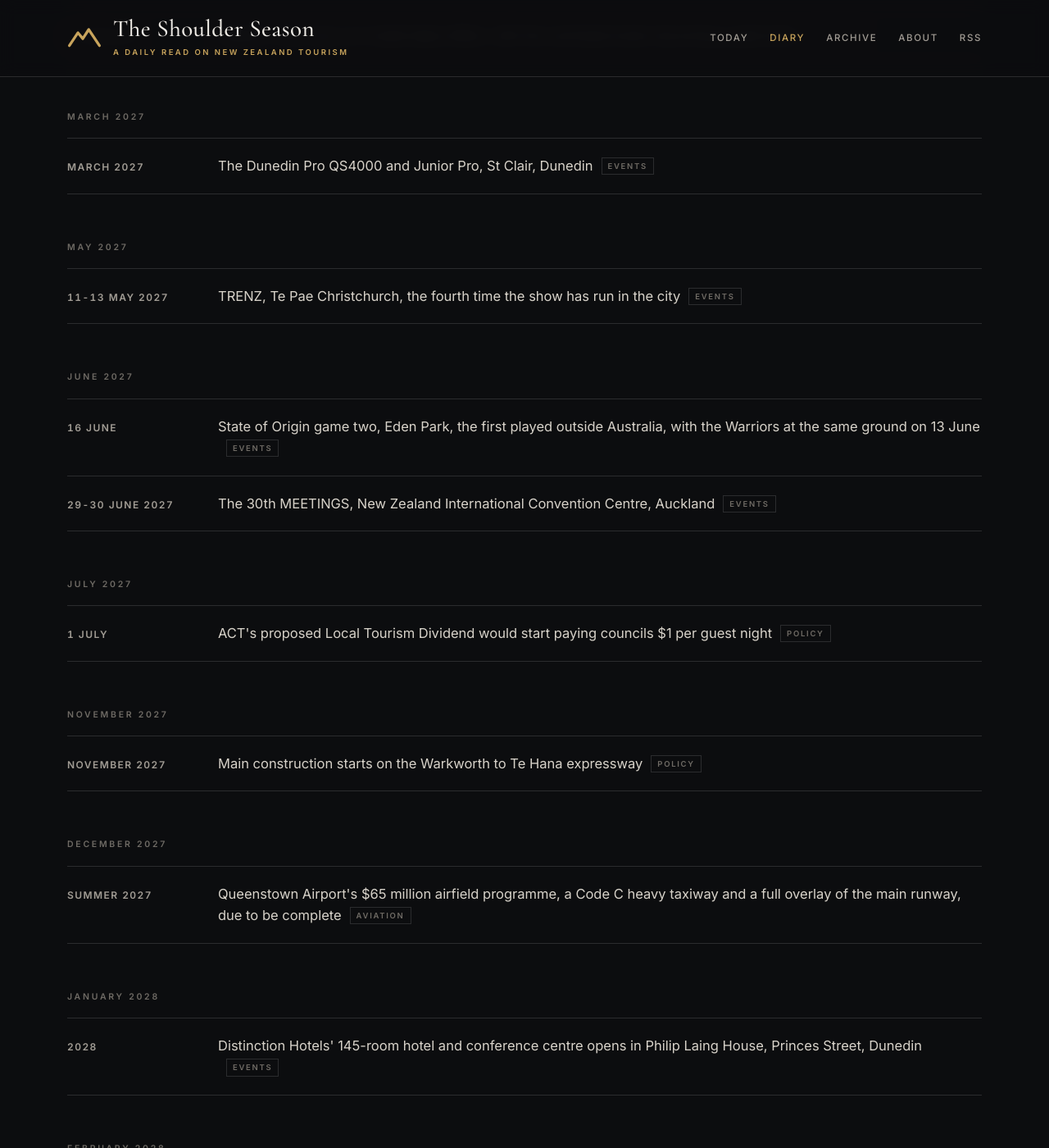
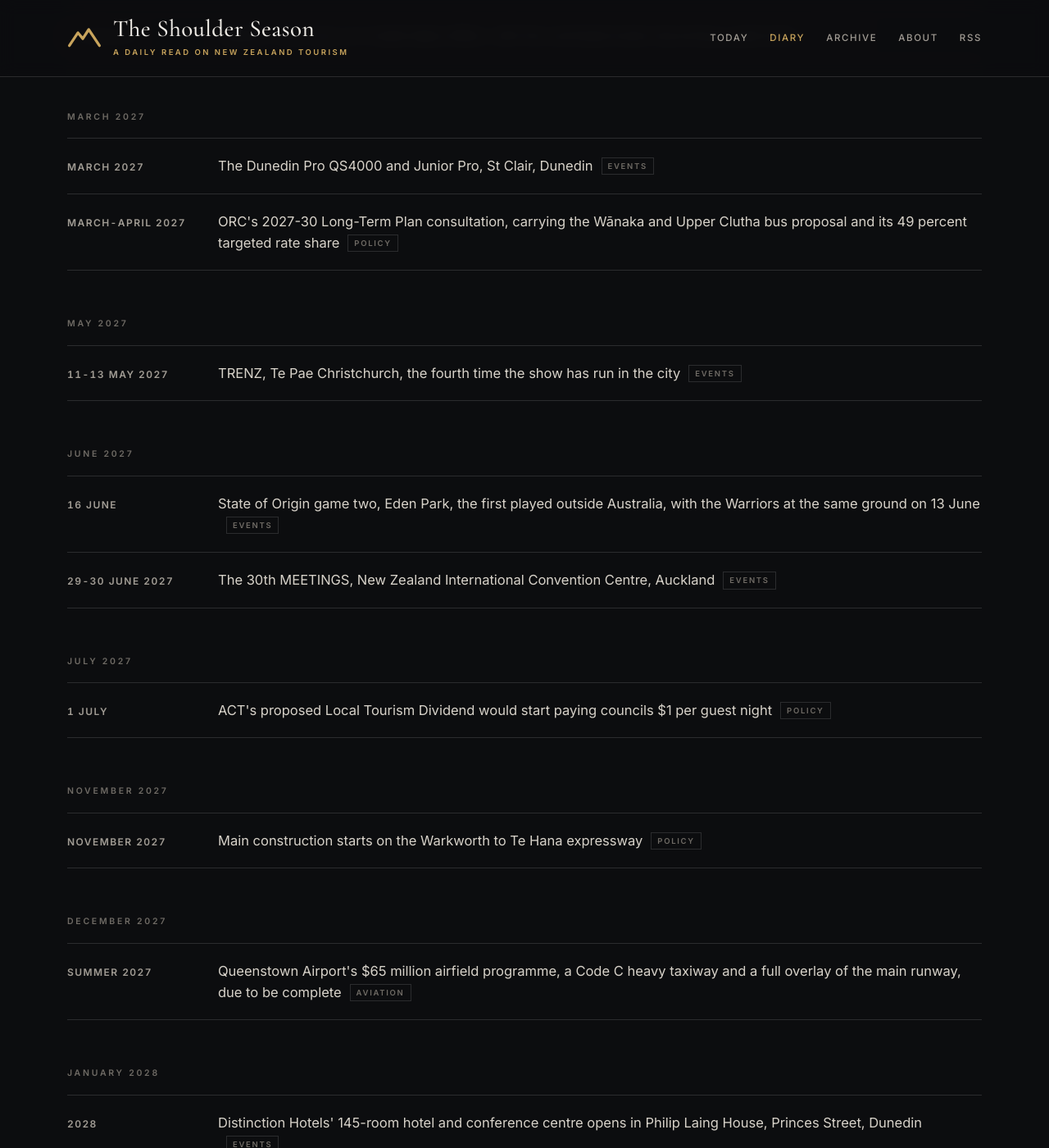
Before and after one commit to CTOverlord/shoulder-season, a Jekyll site: the page built from diary.html, in a window 1280 px wide and 1400 px high, scrolled down 5018 px. Shown: the whole window at 82% size. Built offline with Jekyll 4.4.1, drawn with Linux system fonts in a browser that asks for light colours; some of the changed text lies outside the part shown.

```diff
--- a/_data/diary.yml
+++ b/_data/diary.yml
@@ -403,3 +403,13 @@
   display: "2028"
   text: Distinction Hotels' 145-room hotel and conference centre opens in Philip Laing House, Princes Street, Dunedin
   tag: Events
+
+- date: 2027-03-01
+  display: March-April 2027
+  text: ORC's 2027-30 Long-Term Plan consultation, carrying the Wānaka and Upper Clutha bus proposal and its 49 percent targeted rate share
+  tag: Policy
+
+- date: 2028-01-01
+  display: Early 2028
+  text: The Wānaka and Upper Clutha trial bus service could begin, if the targeted rate and NZTA funding both hold
+  tag: Policy
```
Also changed, not shown: _posts/2026-08-25-thl-reports-into-a-takeover.md (added, +71 -0 lines).
